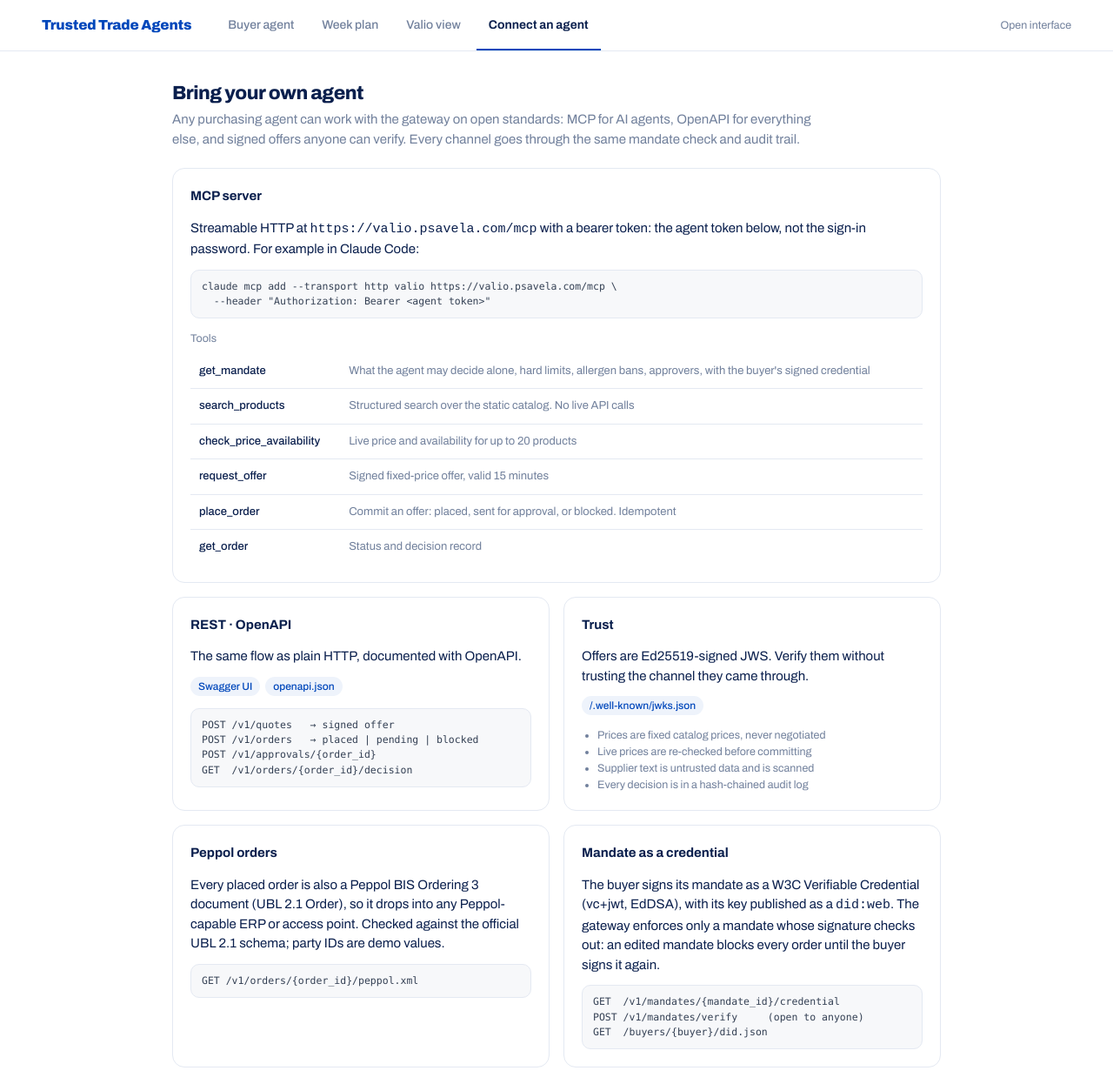
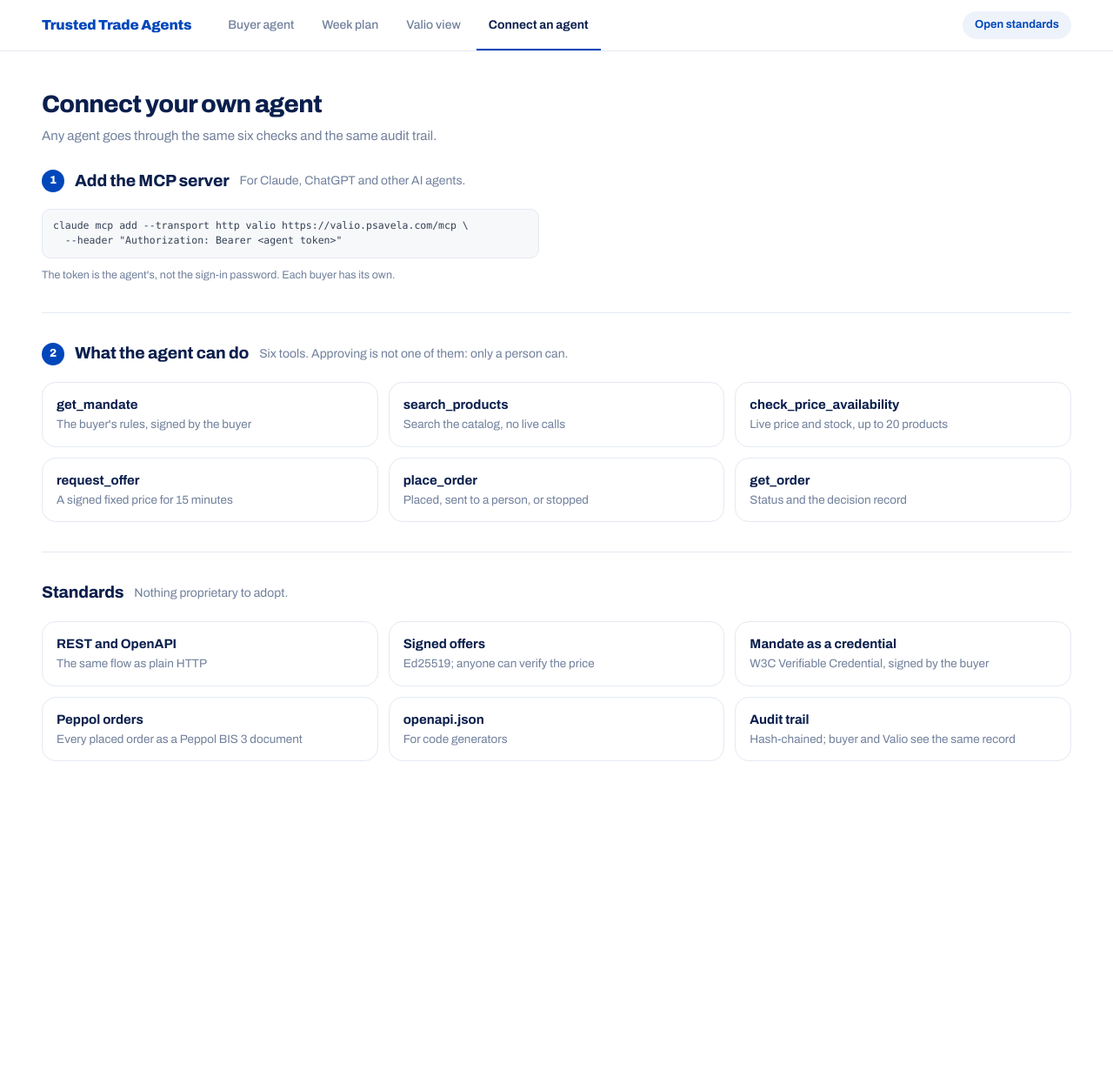
Before and after one commit to Asmoww/junction-valio, a plain HTML site: page gateway/templates/connect.html in a window 1280 px wide. Shown: the whole page at 87% size. After the commit the page ends 941 px from the top, so only its background shows below. Drawn offline with Linux system fonts and the light colour scheme; files that its build step writes are made by us from their sources.

Commit message:
One page skeleton everywhere: a page heading, then clearly separated sections
- Shared components: page heading (title + one line), sections with the same heading style and a rule
  between them, step numbers where the content is a sequence.
- Buyer page: heading added; idle state as sections (six checks, try one).
- Valio view: heading; orders, catalog gaps, agents vs. gateway and security as stacked sections, no tabs.
- Week plan: heading with dates; numbered sections add products, price and send, sign; suggestions show the
  latest three.
- Connect: rebuilt to the same skeleton: add the MCP server (command and per-buyer tokens), what the agent
  can do, standards.
- Fix: the catalog could be read half-built when requests arrived together after a restart (500 in the
  Valio view's unlock report); it is now built fully under a lock before use.

Co-Authored-By: Claude Opus 5.5 <noreply@anthropic.com>

```diff
--- a/gateway/templates/connect.html
+++ b/gateway/templates/connect.html
@@ -9,78 +9,47 @@
 </head>
 <body>
 <header class="topbar"><div class="inner">
-  <div class="brand"><span class="dot">A</span>Trusted Trade Agents <small>Valio Aimo · Junction 2026</small></div>
+  <div class="brand">Trusted Trade Agents</div>
   <nav class="tabs"><a href="/">Buyer agent</a><a href="/plan">Week plan</a><a href="/valio">Valio view</a><a href="/connect" class="on">Connect an agent</a></nav>
-  <div class="right">Open interface</div>
+  <div class="right"><span class="pill">Open standards</span></div>
 </div></header>
 
-<div class="page" style="max-width:980px">
-  <div class="page-head">
-    <div>
-      <h1>Bring your own agent</h1>
-      <p>Any purchasing agent can work with the gateway on open standards: MCP for AI agents, OpenAPI for everything else,
-         and signed offers anyone can verify. Every channel goes through the same mandate check and audit trail.</p>
+<div class="page">
+  <div class="phead"><div><h1>Connect your own agent</h1><p>Any agent goes through the same six checks and the same audit trail.</p></div></div>
+
+  <section class="section">
+    <div class="shead"><span class="n">1</span><h2>Add the MCP server</h2><p>For Claude, ChatGPT and other AI agents.</p></div>
+    <div class="cols2">
+      <div><pre class="mono">claude mcp add --transport http valio https://valio.psavela.com/mcp \
+  --header "Authorization: Bearer &lt;agent token&gt;"</pre>
+        <p class="small muted" style="margin:10px 0 0">The token is the agent's, not the sign-in password. Each buyer has its own.</p></div>
+      <div><!--MANDATE_TOKENS--></div>
     </div>
-  </div>
+  </section>
 
-  <div class="card">
-    <h2>MCP server</h2>
-    <p style="margin:0 0 12px">Streamable HTTP at <code>https://valio.psavela.com/mcp</code> with a bearer token: the agent token below, not the sign-in password.
-       For example in Claude Code:</p>
-    <pre class="mono">claude mcp add --transport http valio https://valio.psavela.com/mcp \
-  --header "Authorization: Bearer &lt;agent token&gt;"</pre>
-    <!--MANDATE_TOKENS-->
-    <p class="small muted" style="margin:14px 0 8px">Tools</p>
-    <table><tbody>
-      <tr><td class="name">get_mandate</td><td class="muted">What the agent may decide alone, hard limits, allergen bans, approvers, with the buyer's signed credential</td></tr>
-      <tr><td class="name">search_products</td><td class="muted">Structured search over the static catalog. No live API calls</td></tr>
-      <tr><td class="name">check_price_availability</td><td class="muted">Live price and availability for up to 20 products</td></tr>
-      <tr><td class="name">request_offer</td><td class="muted">Signed fixed-price offer, valid 15 minutes</td></tr>
-      <tr><td class="name">place_order</td><td class="muted">Commit an offer: placed, sent for approval, or blocked. Idempotent</td></tr>
-      <tr><td class="name">get_order</td><td class="muted">Status and decision record</td></tr>
-    </tbody></table>
-  </div>
+  <section class="section">
+    <div class="shead"><span class="n">2</span><h2>What the agent can do</h2><p>Six tools. Approving is not one of them: only a person can.</p></div>
+    <div class="tools">
+      <div><b>get_mandate</b><span>The buyer's rules, signed by the buyer</span></div>
+      <div><b>search_products</b><span>Search the catalog, no live calls</span></div>
+      <div><b>check_price_availability</b><span>Live price and stock, up to 20 products</span></div>
+      <div><b>request_offer</b><span>A signed fixed price for 15 minutes</span></div>
+      <div><b>place_order</b><span>Placed, sent to a person, or stopped</span></div>
+      <div><b>get_order</b><span>Status and the decision record</span></div>
+    </div>
+  </section>
 
-  <div class="grid2">
-    <div class="card">
-      <h2>REST · OpenAPI</h2>
-      <p style="margin:0 0 12px">The same flow as plain HTTP, documented with OpenAPI.</p>
-      <div class="chips"><a class="chip navy" href="/docs">Swagger UI</a><a class="chip navy" href="/openapi.json">openapi.json</a></div>
-      <pre class="mono" style="margin-top:14px">POST /v1/quotes   → signed offer
-POST /v1/orders   → placed | pending | blocked
-POST /v1/approvals/{order_id}
-GET  /v1/orders/{order_id}/decision</pre>
+  <section class="section">
+    <div class="shead"><h2>Standards</h2><p>Nothing proprietary to adopt.</p></div>
+    <div class="tools">
+      <a href="/docs"><b>REST and OpenAPI</b><span>The same flow as plain HTTP</span></a>
+      <a href="/.well-known/jwks.json"><b>Signed offers</b><span>Ed25519; anyone can verify the price</span></a>
+      <a href="/v1/mandates/mnd_hotel_helsinki/credential"><b>Mandate as a credential</b><span>W3C Verifiable Credential, signed by the buyer</span></a>
+      <div><b>Peppol orders</b><span>Every placed order as a Peppol BIS 3 document</span></div>
+      <a href="/openapi.json"><b>openapi.json</b><span>For code generators</span></a>
+      <div><b>Audit trail</b><span>Hash-chained; buyer and Valio see the same record</span></div>
     </div>
-    <div class="card">
-      <h2>Trust</h2>
-      <p style="margin:0 0 12px">Offers are Ed25519-signed JWS. Verify them without trusting the channel they came through.</p>
-      <div class="chips"><a class="chip navy" href="/.well-known/jwks.json">/.well-known/jwks.json</a></div>
-      <ul class="small muted" style="margin:14px 0 0;padding-left:18px">
-        <li>Prices are fixed catalog prices, never negotiated</li>
-        <li>Live prices are re-checked before committing</li>
-        <li>Supplier text is untrusted data and is scanned</li>
-        <li>Every decision is in a hash-chained audit log</li>
-      </ul>
-    </div>
-  </div>
-
-  <div class="grid2">
-    <div class="card">
-      <h2>Peppol orders</h2>
-      <p style="margin:0 0 12px">Every placed order is also a Peppol BIS Ordering 3 document (UBL 2.1 Order), so it drops
-         into any Peppol-capable ERP or access point. Checked against the official UBL 2.1 schema; party IDs are demo values.</p>
-      <pre class="mono">GET /v1/orders/{order_id}/peppol.xml</pre>
-    </div>
-    <div class="card">
-      <h2>Mandate as a credential</h2>
-      <p style="margin:0 0 12px">The buyer signs its mandate as a W3C Verifiable Credential (vc+jwt, EdDSA), with its key
-         published as a <code>did:web</code>. The gateway enforces only a mandate whose signature checks out: an edited
-         mandate blocks every order until the buyer signs it again.</p>
-      <pre class="mono">GET  /v1/mandates/{mandate_id}/credential
-POST /v1/mandates/verify     (open to anyone)
-GET  /buyers/{buyer}/did.json</pre>
-    </div>
-  </div>
+  </section>
 </div>
 </body>
 </html>
--- a/gateway/templates/style.css
+++ b/gateway/templates/style.css
@@ -401,3 +401,22 @@ details summary { color: var(--valio); font-weight: 600; }
 .bigbar .track { height: 8px; border-radius: 99px; background: #edf1f7; overflow: hidden; } .bigbar .fill { height: 100%; border-radius: 99px; }
 .callout { background: var(--valio-soft); border-radius: 14px; padding: 14px 18px; }
 .vpanel .num b { font-size: 26px; }
+
+/* Shared page skeleton: one heading per page, then clearly separated sections */
+.phead { display: flex; justify-content: space-between; align-items: flex-end; gap: 16px; flex-wrap: wrap; margin: 8px 0 26px; }
+.phead h1 { font-size: 28px; font-weight: 800; font-stretch: 106%; letter-spacing: -.025em; margin: 0; }
+.phead p { margin: 4px 0 0; color: var(--mute); }
+.section { padding: 32px 0 34px; border-top: 1px solid var(--line); }
+.phead + .section { border-top: 0; padding-top: 0; }
+.shead { display: flex; align-items: center; gap: 12px; margin-bottom: 18px; flex-wrap: wrap; }
+.shead h2 { font-size: 19px; font-weight: 750; letter-spacing: -.01em; margin: 0; }
+.shead p { margin: 0; color: var(--mute); font-size: 14px; }
+.shead .n { width: 26px; height: 26px; border-radius: 50%; background: var(--valio); color: #fff; display: grid; place-items: center; font-weight: 800; font-size: 13px; }
+.shead .end { margin-left: auto; }
+.cols2 { display: grid; grid-template-columns: 1fr 1fr; gap: 40px; } @media (max-width: 900px) { .cols2 { grid-template-columns: 1fr; } }
+.box { border: 1px solid var(--line); border-radius: 18px; padding: 18px 20px; }
+.box h3 { font-size: 15px; margin: 0 0 6px; } .box p { margin: 0 0 12px; color: var(--mute); font-size: 14px; }
+.tools { display: grid; grid-template-columns: repeat(3, 1fr); gap: 12px; } @media (max-width: 900px) { .tools { grid-template-columns: 1fr; } }
+.tools > * { border: 1px solid var(--line); border-radius: 16px; padding: 14px 16px; color: var(--ink); text-decoration: none; display: flex; flex-direction: column; gap: 2px; }
+.tools > a:hover { border-color: var(--valio); text-decoration: none; } .tools b { font-size: 15px; } .tools span { color: var(--mute); font-size: 13.5px; }
+.lrow code { font-size: 12.5px; color: var(--valio); }
```
Also changed, not shown: gateway/templates/index.html (+5 -4 lines), gateway/templates/plan.html (+30 -29 lines), gateway/templates/valio.html (+24 -25 lines), 2 other files.
